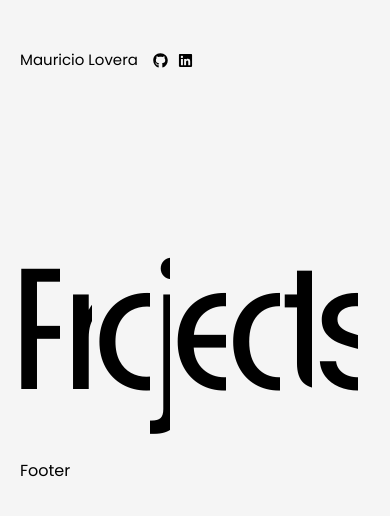
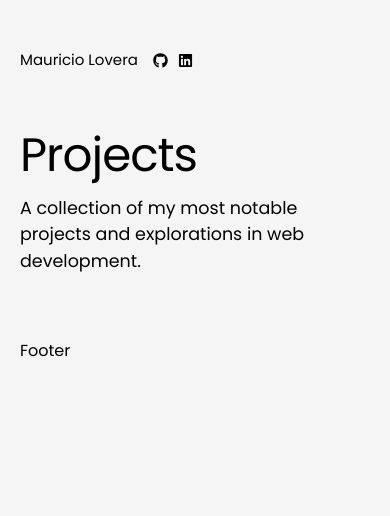
Before and after one commit to mauLovera/Portfolio, a Next.js app: page /projects in a window 390 px wide. Shown: the top 516 px of the page. Built offline with nearby package versions, Linux system fonts and the light colour scheme; a web font is replaced by a local one.

Commit message:
feat: add responsive styling to page banner component

```diff
--- a/components/common/LandingBanner/LandingBanner.module.scss
+++ b/components/common/LandingBanner/LandingBanner.module.scss
@@ -42,7 +42,7 @@
   h1 {
     position: relative;
     display: flex;
-    left: -12px;
+
     flex-direction: column;
     font-size: calc($size_138px);
     line-height: 1.25;
--- /dev/null
+++ b/components/common/PageBanner/Description/Description.module.scss
@@ -0,0 +1,27 @@
+@import '~styles/utilities/palette.scss';
+
+@mixin fontScale {
+  @media (max-width: 1650px) {
+    font-size: $size_14px;
+  }
+
+  @media (max-width: 1000px) {
+    max-width: 25rem;
+  }
+
+  @media (max-width: 800px) {
+    max-width: 100%;
+  }
+}
+
+.container {
+  display: flex;
+  height: fit-content;
+  overflow: hidden;
+
+  font-size: $size_16px;
+  max-width: 30rem;
+  line-height: 1.5;
+
+  @include fontScale;
+}
--- /dev/null
+++ b/components/common/PageBanner/Description/Description.tsx
@@ -0,0 +1,19 @@
+import styles from './Description.module.scss'
+import { motion } from 'framer-motion'
+import { lineAnimation, timeline } from '../variants'
+
+export default function Description() {
+  return (
+    <motion.p
+      className={styles.container}
+      variants={timeline}
+      animate="animate"
+      initial="initial"
+    >
+      <motion.span variants={lineAnimation}>
+        A collection of my most notable <span>projects</span> and
+        <span> explorations</span> in web development.
+      </motion.span>
+    </motion.p>
+  )
+}
--- a/components/common/PageBanner/PageBanner.module.scss
+++ b/components/common/PageBanner/PageBanner.module.scss
@@ -1,8 +1,34 @@
 @import '~styles/utilities/palette.scss';
+
+
+@mixin paddingScale {
+  @media (max-width: 1300px) {
+    padding-bottom: $size_96px;
+  }
+
+  @media (max-width: 800px) {
+    padding-top: 0;
+    padding-bottom: $size_64px;
+  }
+
+  @media (max-width: 600px) {
+    padding-bottom: $size_52px;
+  }
+}
 
 .container {
   display: flex;
-
+  align-items: center;
+  justify-content: space-between;
+  @media (max-width: 800px) {
+    flex-direction: column;
+    align-items: flex-start;
+    gap: $size_4px;
+  }
   width: 100%;
   max-width: $max-width;
+  padding-top: $size_64px;
+  padding-bottom: $size_138px;
+
+  @include paddingScale;
 }
--- a/components/common/PageBanner/PageBanner.tsx
+++ b/components/common/PageBanner/PageBanner.tsx
@@ -1,4 +1,5 @@
 import { motion } from 'framer-motion'
+import Description from './Description/Description'
 import styles from './PageBanner.module.scss'
 import SectionHeader from './SectionHeader/SectionHeader'
 
@@ -6,6 +7,7 @@ export default function PageBanner() {
   return (
     <div className={styles.container}>
       <SectionHeader />
+      <Description />
     </div>
   )
 }
--- a/components/common/PageBanner/SectionHeader/SectionHeader.module.scss
+++ b/components/common/PageBanner/SectionHeader/SectionHeader.module.scss
@@ -1,34 +1,40 @@
 @import '~styles/utilities/palette.scss';
 
-@mixin paddingScale {
+@mixin fontScale {
+  @media (max-width: 1650px) {
+    font-size: 11vw;
+  }
+
   @media (max-width: 1300px) {
-    padding-bottom: $size_96px;
+    font-size: 10.5vw;
+  }
+
+  @media (max-width: 1000px) {
+    font-size: 10.25vw;
   }
 
   @media (max-width: 800px) {
-    padding-bottom: $size_64px;
-  }
-
-  @media (max-width: 600px) {
-    padding-bottom: $size_52px;
+    font-size: 12vw;
   }
 }
 
 .container {
   position: relative;
-  left: -12px;
 
   display: flex;
+  flex-shrink: 0;
+  align-items: center;
   height: fit-content;
   overflow: hidden;
 
-  padding-top: $size_64px;
   font-size: $size_138px;
-  letter-spacing: -5px;
+  @include fontScale;
+  letter-spacing: -1px;
 
   span {
     display: flex;
     overflow: hidden;
     height: fit-content;
+    flex-shrink: 0;
   }
 }
```
